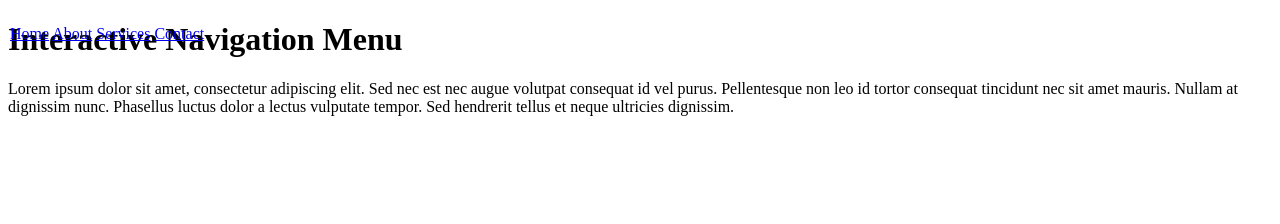
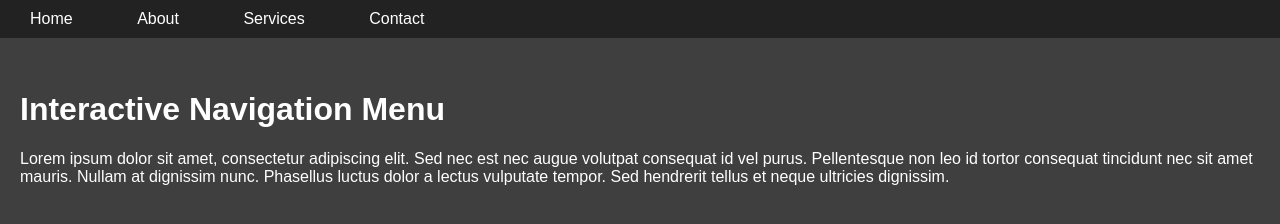
Before and after one commit to gowthambangera2/PRODIGY_WD_01, a plain HTML site: page index.html in a window 1280 px wide. Drawn offline with Linux system fonts and the light colour scheme.

Commit message:
styles.css

```diff
--- a/styles.css
+++ b/styles.css
@@ -1,23 +1,34 @@
+body {
+    margin: 0;
+    font-family: Arial, sans-serif;
+    background-color: #3f3f3f;
+    color:#fff;
+}
+
 .navbar {
     position: fixed;
-    top: 25px;
-    left: 10px;
+    top: 0;
+    left: 0;
     width: 100%;
-    background-color:transparent;
+    background-color: #222222;
+    padding: 10px 0;
+    transition: background-color 0.3s ease;
     z-index: 1000;
-    transition: background-color 0.3s ease-in-out;
 }
 
-.navbar.scrolled {
-    background-color: #333;
+.navbar a {
+    color: #fff;
+    text-decoration: none;
+    padding: 50px 20px;
+    margin: 0 10px;
+    transition: color 0.3s ease;
 }
 
-.nav-item {
-    padding: 15px;
-    color: #6a0b0b;
-    text-decoration: none;
+.navbar a:hover {
+    color: #ffcc00;
 }
 
-.nav-item:hover {
-    background-color: #555;
+.content {
+    margin-top: 50px;
+    padding: 20px;
 }
```
